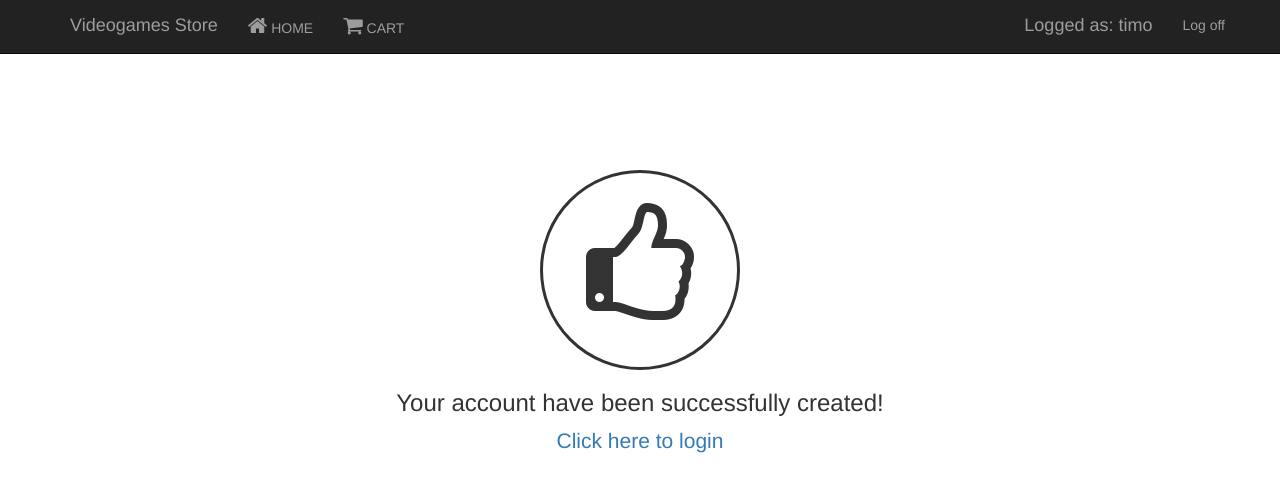
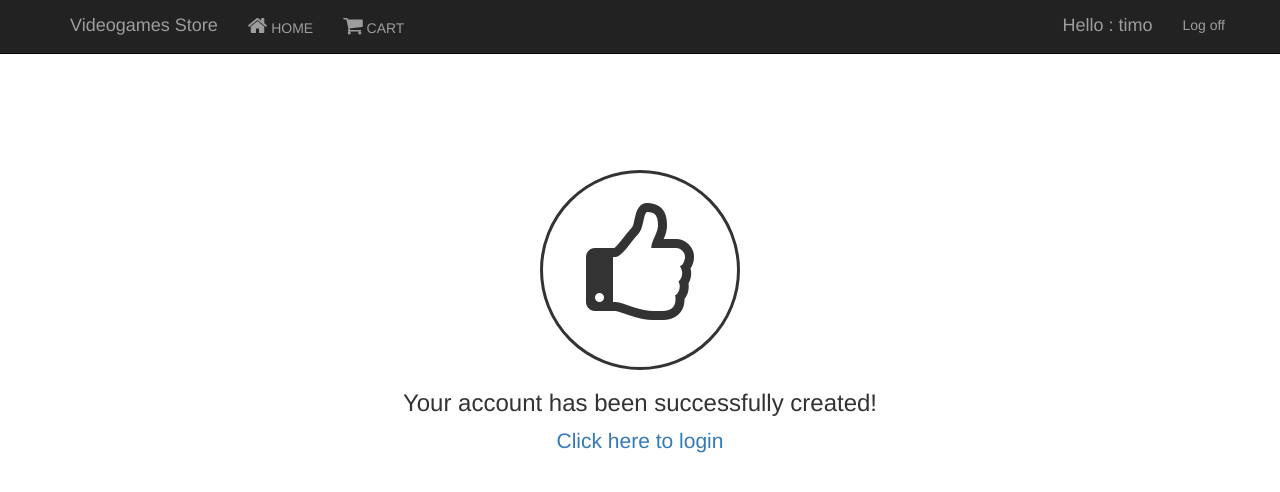
Before and after one commit to timkav02/GameStore, a Django app: template gamestore/templates/main/create_account_success.html in a window 1280 px wide. Shown: the top 492 px of the page. Run offline with Django 3.2, Linux system fonts and the light colour scheme; the template is opened without the code that fills it, so the values that code supplies are empty; a user stored in the database is signed in; some libraries are stand-ins or nearby versions.

Commit message:
commit three

```diff
--- a/gamestore/templates/_loginpartial.html
+++ b/gamestore/templates/_loginpartial.html
@@ -3,7 +3,7 @@
         class="navbar-right">
         {% csrf_token %}
         <ul class="nav navbar-nav navbar-right">
-        <li><span class="navbar-brand">Logged as:
+        <li><span class="navbar-brand">Hello :
         {{ user.username }}</span></li>
         <li><a href="javascript:document.getElementById('logoutForm').submit()">Log off</a></li>
         </ul>
--- a/gamestore/templates/main/create_account_success.html
+++ b/gamestore/templates/main/create_account_success.html
@@ -4,7 +4,7 @@
     <div class='circle'>
     <i class="fa fa-thumbs-o-up" aria-hidden="true"></i>
     </div>
-    <h3>Your account have been successfully created!</h3>
+    <h3>Your account has been successfully created!</h3>
     <a href="{% url 'login' %}">Click here to login</a>
     </div>
 {% endblock %}
```
Also changed, not shown: gamestore/db.sqlite3.
